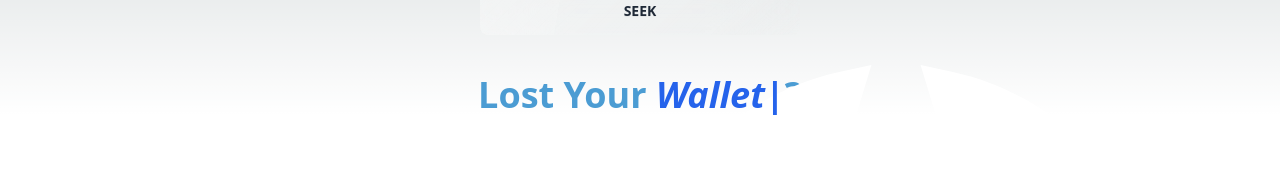
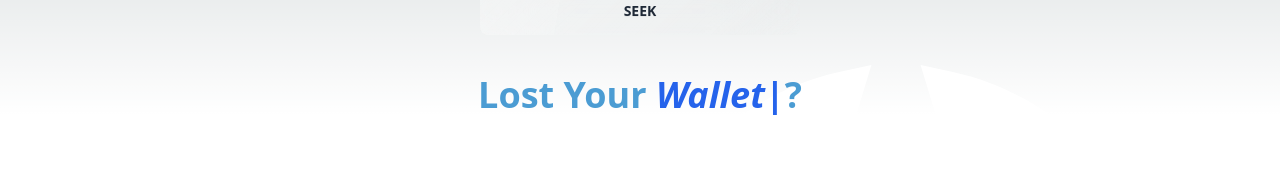
Before and after one commit to nsivaku/seekr, a Next.js app: page / in a window 1280 px wide. Shown: the part 121-290 px from the top of the page. Built offline with nearby package versions, Linux system fonts and the light colour scheme.

Commit message:
question

```diff
--- a/pages/home.tsx
+++ b/pages/home.tsx
@@ -92,7 +92,7 @@ export default function HomePage() {
         <span className="text-blue-600 blinking-cursor new-secondary italic bg-opacity-0 relative">
           {lostItem}
         </span>
-        ?
+        <span className="mb-2 lg:mb-0 bg-opacity-0 relative">?</span>
       </h2>
     </div>
   );
```
